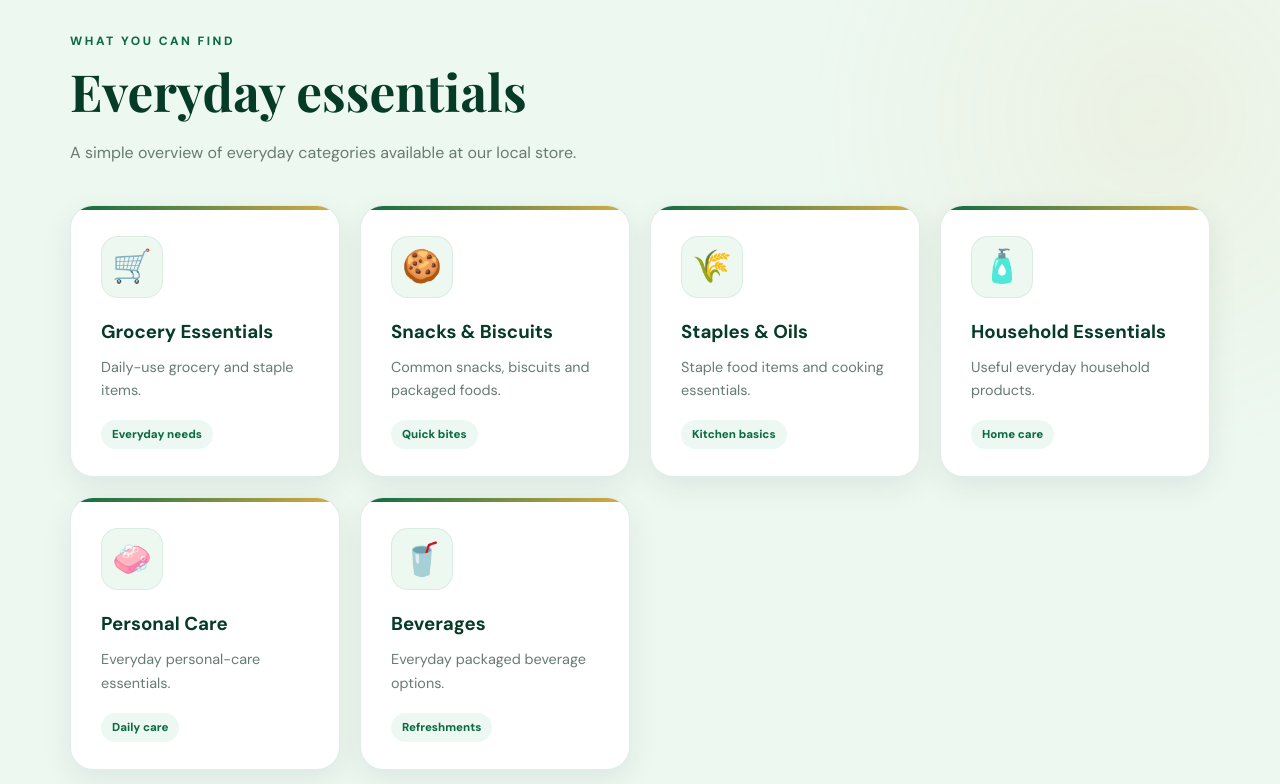
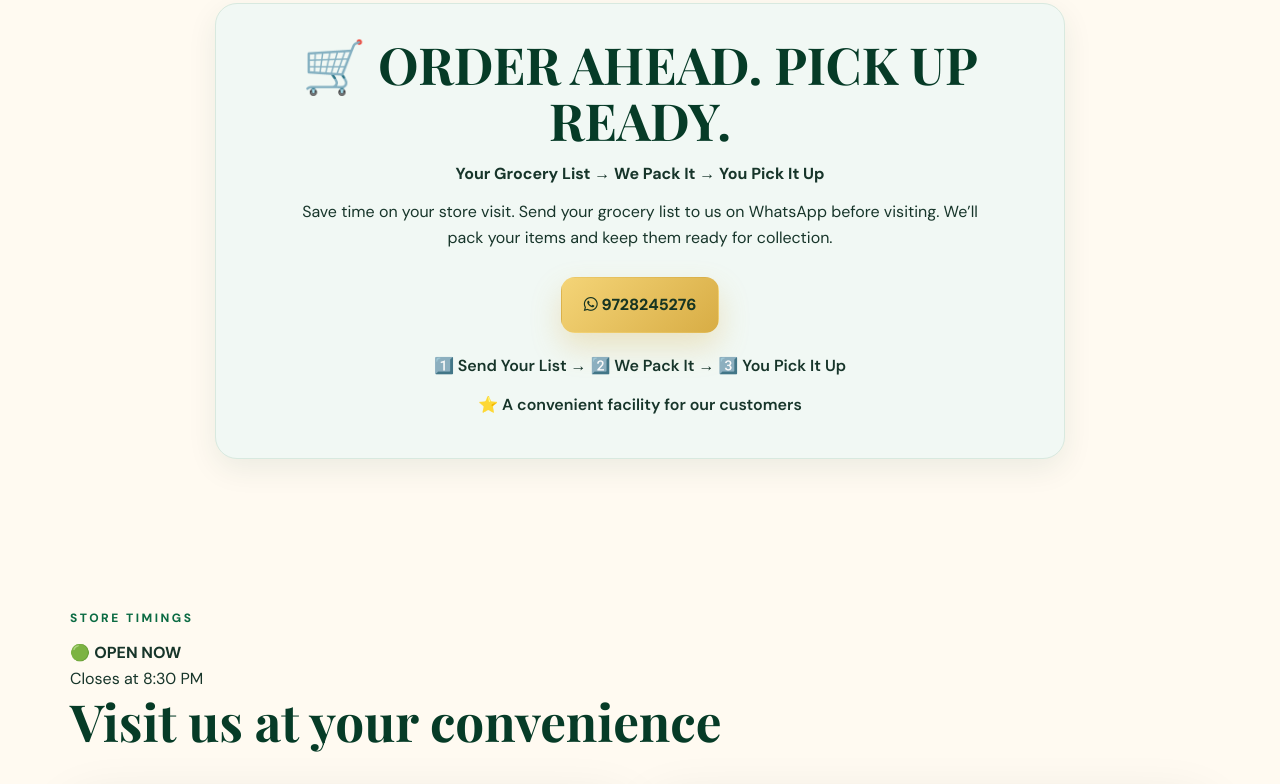
Before and after one commit to abhisheksoni680/abhikariyanastore.github.io, a plain HTML site: page index.html in a window 1280 px wide. Shown: the part 2922-3706 px from the top of the page. Drawn offline with nearby package versions, Linux system fonts and the light colour scheme; no server answers.

Commit message:
Add files via upload

```diff
--- a/index.html
+++ b/index.html
@@ -468,146 +468,6 @@
   </section>
 
 
-  <!-- PRODUCTS -->
-  <section id="products" class="section section-soft">
-
-    <div class="container">
-
-      <p class="section-label">
-        WHAT YOU CAN FIND
-      </p>
-
-      <h2>
-        Everyday essentials
-      </h2>
-
-      <p class="section-intro">
-        A simple overview of everyday categories available at our local store.
-      </p>
-
-
-      <div class="product-grid">
-
-        <article class="product-card">
-
-          <div class="icon">🛒</div>
-
-          <h3>
-            Grocery Essentials
-          </h3>
-
-          <p>
-            Daily-use grocery and staple items.
-          </p>
-
-          <span>
-            Everyday needs
-          </span>
-
-        </article>
-
-
-        <article class="product-card">
-
-          <div class="icon">🍪</div>
-
-          <h3>
-            Snacks & Biscuits
-          </h3>
-
-          <p>
-            Common snacks, biscuits and packaged foods.
-          </p>
-
-          <span>
-            Quick bites
-          </span>
-
-        </article>
-
-
-        <article class="product-card">
-
-          <div class="icon">🌾</div>
-
-          <h3>
-            Staples & Oils
-          </h3>
-
-          <p>
-            Staple food items and cooking essentials.
-          </p>
-
-          <span>
-            Kitchen basics
-          </span>
-
-        </article>
-
-
-        <article class="product-card">
-
-          <div class="icon">🧴</div>
-
-          <h3>
-            Household Essentials
-          </h3>
-
-          <p>
-            Useful everyday household products.
-          </p>
-
-          <span>
-            Home care
-          </span>
-
-        </article>
-
-
-        <article class="product-card">
-
-          <div class="icon">🧼</div>
-
-          <h3>
-            Personal Care
-          </h3>
-
-          <p>
-            Everyday personal-care essentials.
-          </p>
-
-          <span>
-            Daily care
-          </span>
-
-        </article>
-
-
-        <article class="product-card">
-
-          <div class="icon">🥤</div>
-
-          <h3>
-            Beverages
-          </h3>
-
-          <p>
-            Everyday packaged beverage options.
-          </p>
-
-          <span>
-            Refreshments
-          </span>
-
-        </article>
-
-      </div>
-
-    </div>
-
-  </section>
-
-
   <!-- ORDER AHEAD -->
   <section id="order-ahead" class="section">
 
```
